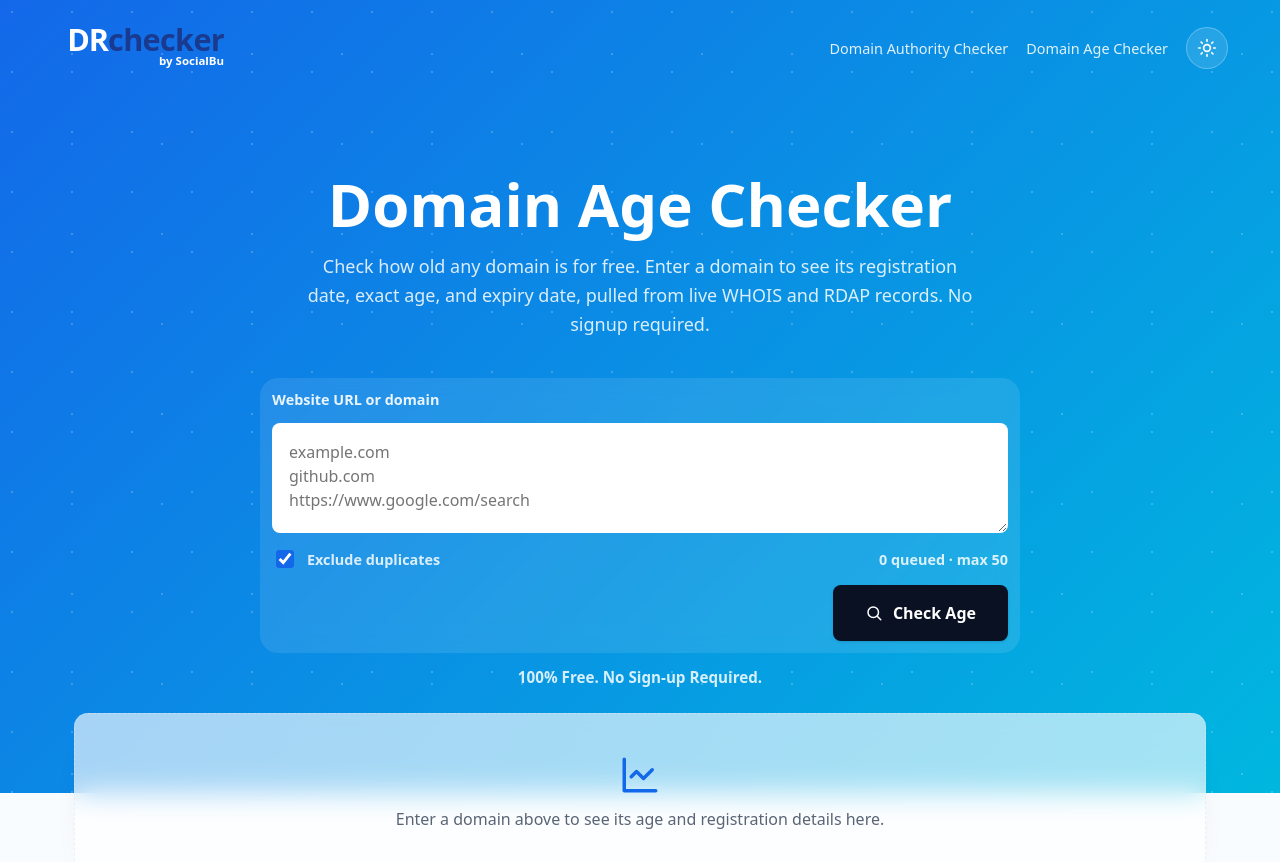
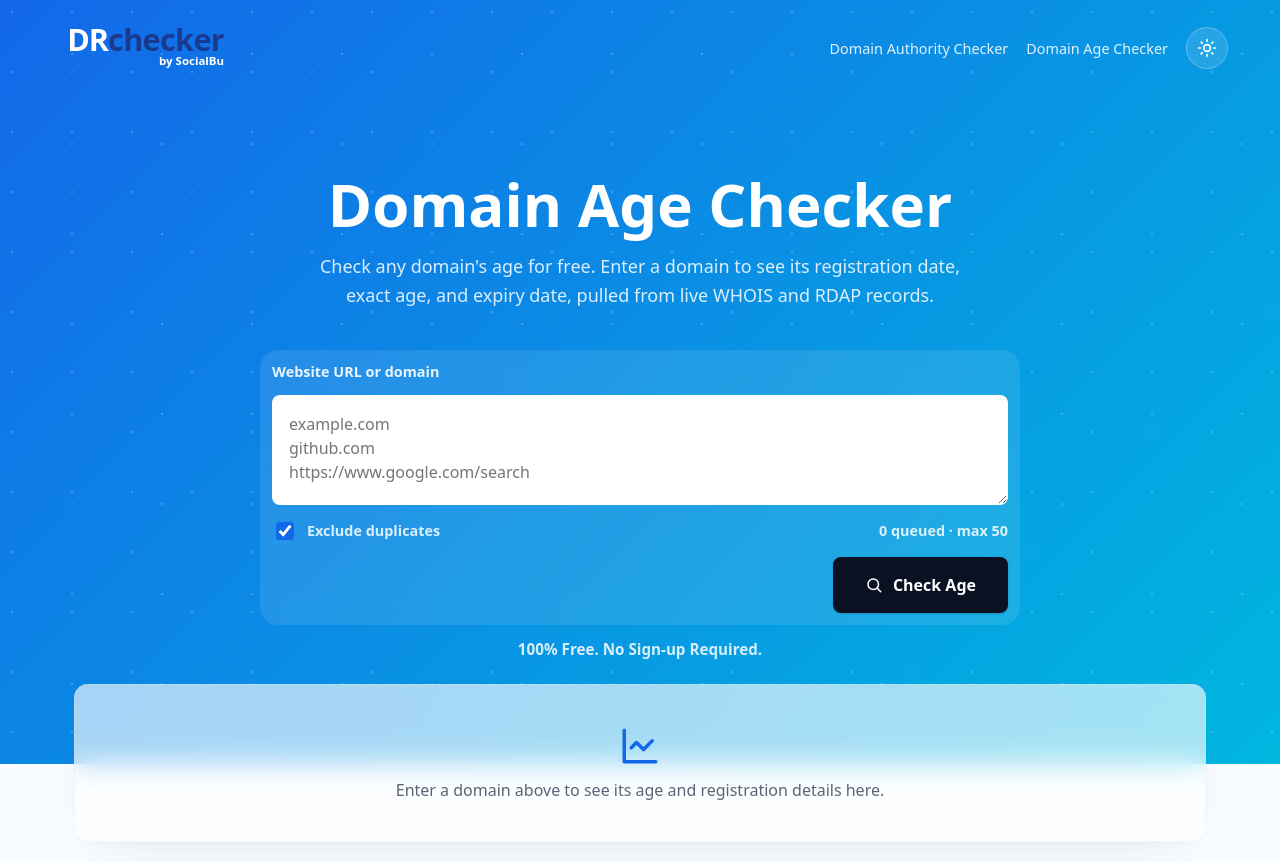
Before and after one commit to iamawaisyounas/free-dr-checker, a Next.js app: page /domain-age-checker in a window 1280 px wide. Shown: the top 862 px of the page. Built offline with nearby package versions, Linux system fonts and the light colour scheme.

Commit message:
Update domain age hero copy

```diff
--- a/app/components/SeoBulkTool.tsx
+++ b/app/components/SeoBulkTool.tsx
@@ -75,7 +75,7 @@ export default function SeoBulkTool({ tool }: Props) {
   const title = isAuthority ? "Domain Authority Checker" : "Domain Age Checker";
   const subtitle = isAuthority
     ? "Check the Domain Authority score of any website from 0 to 100 along with referring domains and global rank. You can check a single domain or run a bulk list."
-    : "Check how old any domain is for free. Enter a domain to see its registration date, exact age, and expiry date, pulled from live WHOIS and RDAP records. No signup required.";
+    : "Check any domain's age for free. Enter a domain to see its registration date, exact age, and expiry date, pulled from live WHOIS and RDAP records.";
   const inputLabel = isAuthority ? "Domains or URLs" : "Website URL or domain";
   const buttonLabel = isAuthority ? "Check DA" : "Check Age";
   const trustLine = isAuthority
```
